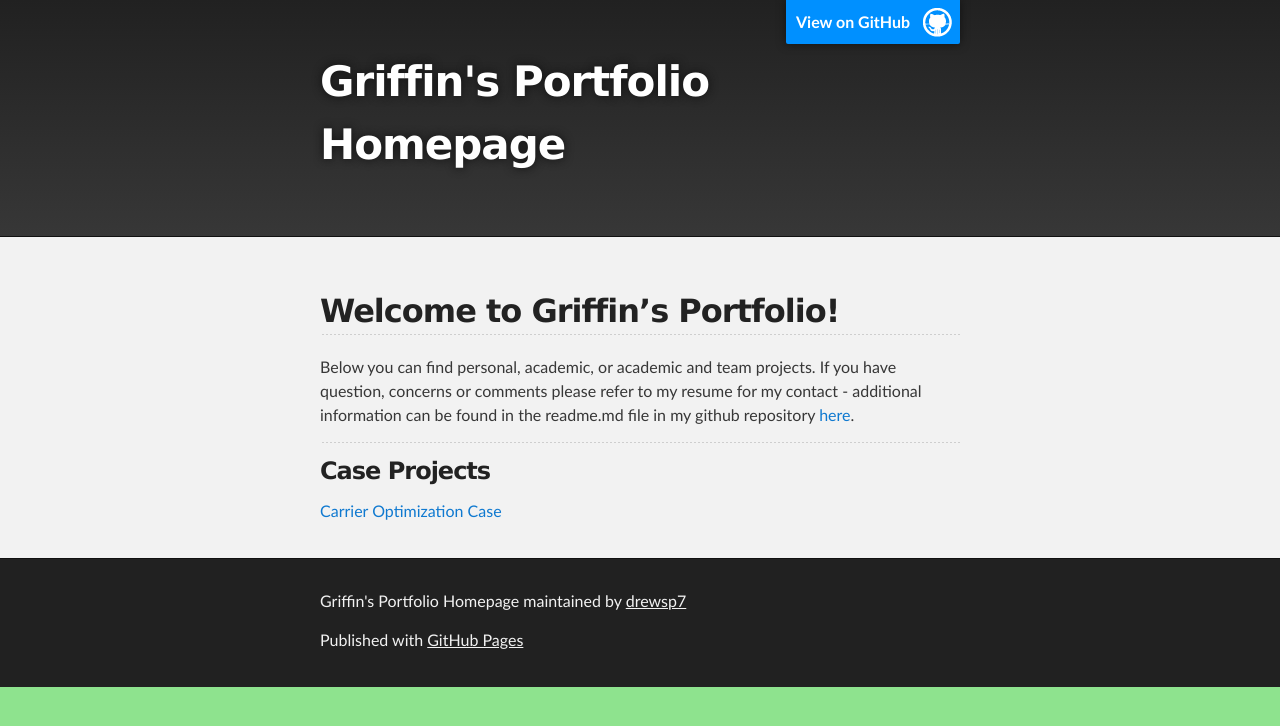
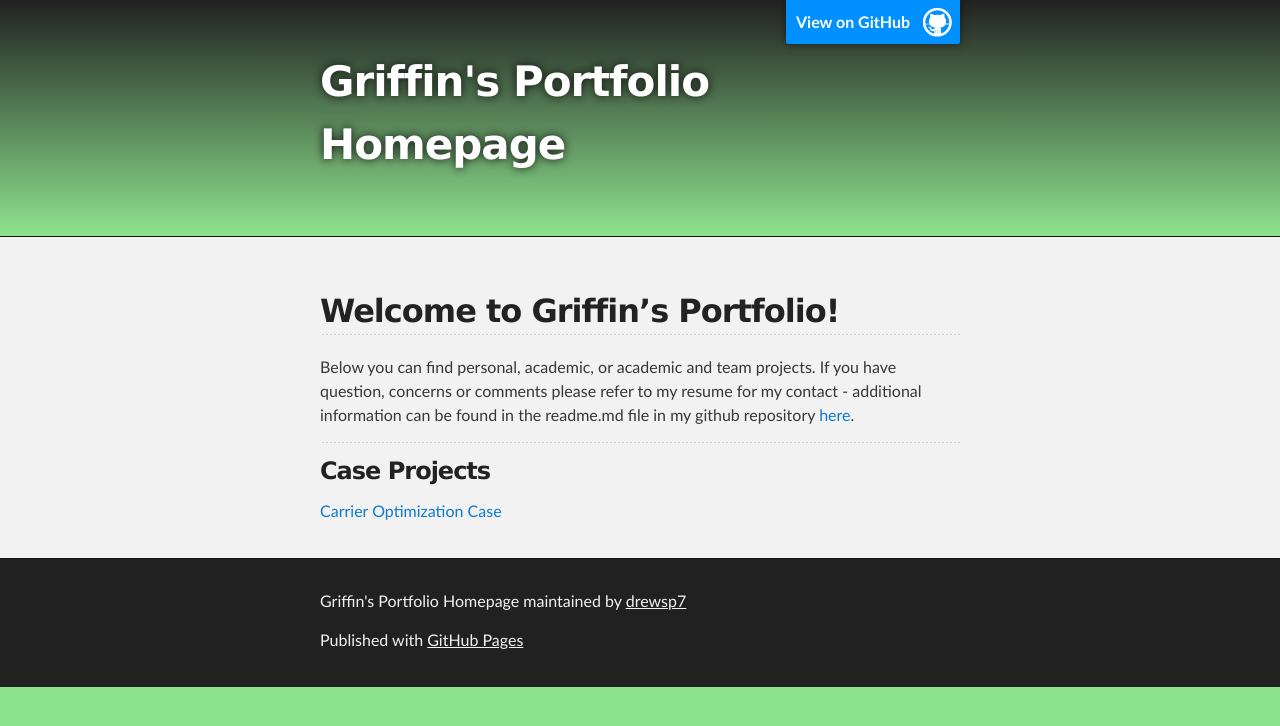
Before and after one commit to drewsp7/griffinsalyer.github.io, a Jekyll site: the page built from index.md, in a window 1280 px wide. Shown: the top 726 px of the page. Built offline with Jekyll 4.4.1, drawn with Linux system fonts in a browser that asks for light colours; our own code applies the rules of GitHub Pages for plain Markdown files; the repository's description, which GitHub fills in, is left out.

Commit message:
Update jekyll-theme-slate.scss

```diff
--- a/_sass/jekyll-theme-slate.scss
+++ b/_sass/jekyll-theme-slate.scss
@@ -287,11 +287,11 @@ Full-Width Styles
 
 #header_wrap {
   background: #8ee38e; //212121 -
-  background: -moz-linear-gradient(top, #373737, #212121); // #373737, #212121
-  background: -webkit-linear-gradient(top, #373737, #212121);
-  background: -ms-linear-gradient(top, #373737, #212121);
-  background: -o-linear-gradient(top, #373737, #212121);
-  background: linear-gradient(to top, #373737, #212121);
+  background: -moz-linear-gradient(top, #8ee38e, #212121); // #373737, #212121
+  background: -webkit-linear-gradient(top, #8ee38e, #212121);
+  background: -ms-linear-gradient(top, #8ee38e, #212121);
+  background: -o-linear-gradient(top, #8ee38e, #212121);
+  background: linear-gradient(to top, #8ee38e, #212121);
 }
 
 #header_wrap .inner {
```
